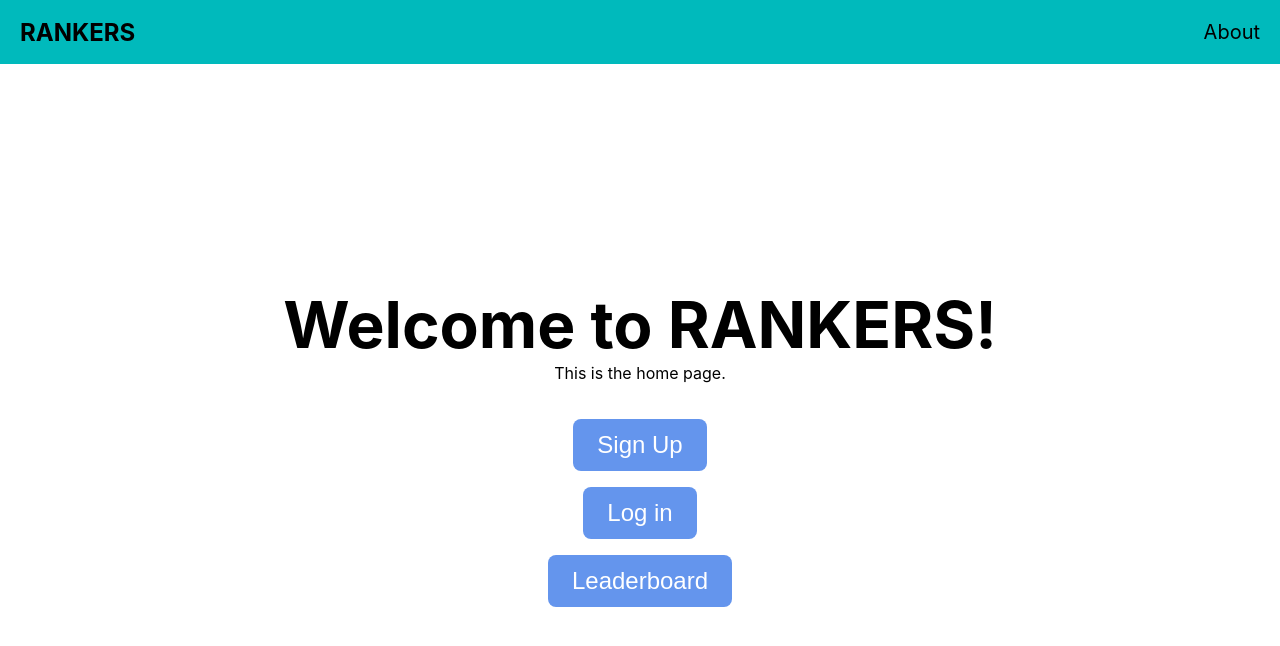
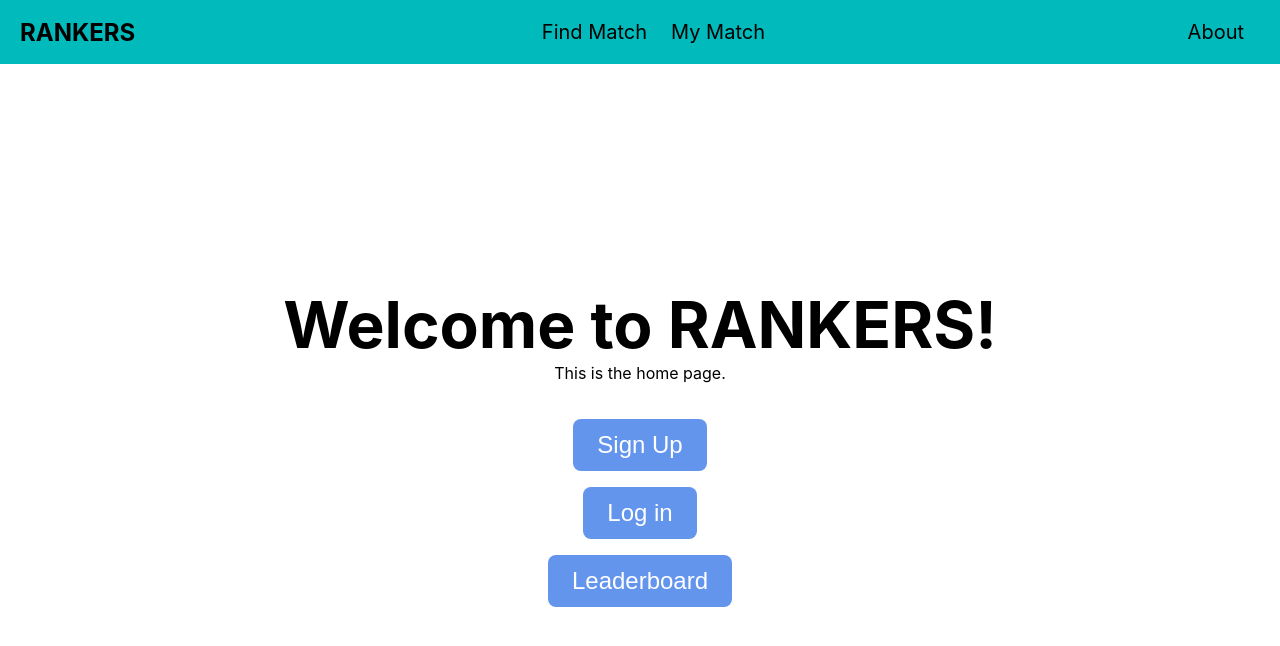
Before and after one commit to unow0517/RANKERS, a React (Create React App) app in the folder client/: page / in a window 1280 px wide. Shown: the top 646 px of the page. Built offline with nearby package versions, Linux system fonts and the light colour scheme; no server answers.

Commit message:
Navbar Logout

```diff
--- a/client/src/App.js
+++ b/client/src/App.js
@@ -9,6 +9,7 @@ import Leaderboard from './components/leaderboard'
 import './App.css';
 import { useEffect, useState } from 'react';
 import axios from 'axios';
+import Match from './components/match';
 
 function App() {
   const [loggedIn, setLoggedIn] = useState(false)
@@ -54,7 +55,7 @@ function App() {
   return (
     <div className="App">
       <BrowserRouter>
-        <Navbar loggedIn={loggedIn}/>
+        <Navbar loggedIn={loggedIn} setLoggedIn={setLoggedIn}/>
         <Routes>
           <Route path="/" element={<Home email={email} loggedIn={loggedIn} setLoggedIn={setLoggedIn} />} />
           <Route path="/login" element={<Login setEmail={setEmail} setLoggedIn={setLoggedIn}/>} />
@@ -62,6 +63,7 @@ function App() {
           <Route path="/findmatch" element={<Findmatch email={email} loggedIn = {loggedIn} />} />
 		  <Route path="/profile" element={<Profile email={email} setLoggedIn={setLoggedIn} loggedIn = {loggedIn}/>} />
 		  <Route path="/leaderboard" element={<Leaderboard/>}/>
+		  <Route path="/match" element={<Match email={email} loggedIn = {loggedIn} />}/>
         </Routes>
       </BrowserRouter>
     </div>
--- a/client/src/Navbar.js
+++ b/client/src/Navbar.js
@@ -1,21 +1,36 @@
 import React from 'react'
-import { Link } from 'react-router-dom';
+import { Link, useNavigate } from 'react-router-dom';
 
 const Navbar = (props) => {
 	const {loggedIn} = props
+    const navigate = useNavigate();
+	const onClickLogout = () => {
+			localStorage.removeItem("user")
+			props.setLoggedIn(false)
+	}
   return (
     <nav className='nav'>
       <div className='site-title'>
         <Link to="/">RANKERS</Link>
       </div>
+	  <ul>
+		<li>
+			<Link to='/findmatch'>Find Match</Link>
+		</li>
+		<li>
+			<Link to='/match'>My Match</Link>
+		</li>
+	  </ul>
       <ul>
         {loggedIn ? <li>
           <Link to='/profile'>Profile</Link>
         </li>: <li/>}
-
         <li>
           <Link to='/about'>About</Link>
         </li>
+		{loggedIn ? <li>
+			<Link to='/' onClick={onClickLogout}>Logout</Link>
+        </li>: <li/>}
       </ul>
     </nav>
   )
--- a/client/src/components/findmatch.js
+++ b/client/src/components/findmatch.js
@@ -28,7 +28,7 @@ const Findmatch = (props) => {
 	}
 	// console.log("paramsfront",params);
 	useEffect(() => {
-		console.log("UseEfect")
+		// console.log("UseEfect")
 		if(loggedIn){
 			axios.get("http://localhost:8081/queueinfo",{params})
 			.then(data => {
@@ -38,7 +38,7 @@ const Findmatch = (props) => {
 
 			axios.get("http://localhost:8081/matchinfo")
 			.then((data) => {
-				// console.log(data.data)
+				// console.log("matchInfodata",data.data)
 				setMatchData(data.data)})
 	},[loggedIn])
 
@@ -54,10 +54,28 @@ const Findmatch = (props) => {
 	// console.log("MD", matchData)
 	var matchInfo = "";
 	matchInfo = matchData.map( (item) => item.date.split('T')[0] + "," + item.time)
+
+	console.log("matchData",matchData)
+	var matchPrint = "";
+	matchPrint = matchData.map( (item,index) => {
+		if(item.user1_email === email || item.user2_email === email){
+			console.log("ABCDE")
+			return(
+				<tr key={index}>
+					<td> You have match on <b>{item.time}, {item.date.split('T')[0]}</b></td>
+				</tr>
+			)
+		} else {
+			return (<tr key={index}></tr>)
+		}
+	})
+
+
+
 	// console.log("queueInfo", queueInfo)
 	var arr_datetimeFromQ = [];
 	// console.log("queueData",queueData)
-	console.log("matchData",matchInfo)
+	// console.log("matchData",matchInfo)
 
 	for(let i =0; i < queueData.length; i++){
 		arr_datetimeFromQ.push(queueData[i].date.split('T')[0] + "," + queueData[i].time)
@@ -226,6 +244,11 @@ const Findmatch = (props) => {
 		</div>
 		<div>
 			<h1>Match Status</h1>
+			<table>
+				<tbody>
+					{matchPrint}
+				</tbody>
+			</table>
 		</div>
 		</div> : <div>You are not logged in</div>
 		}
--- /dev/null
+++ b/client/src/components/match.js
@@ -0,0 +1,14 @@
+import React from 'react';
+
+const Match = (props) => {
+
+	return (
+		<>{props.loggedIn? <div>
+			<h2>Hello</h2> </div>: <div> Please Log In First</div>
+		}
+		</>
+
+	)
+}
+
+export default Match;
```
